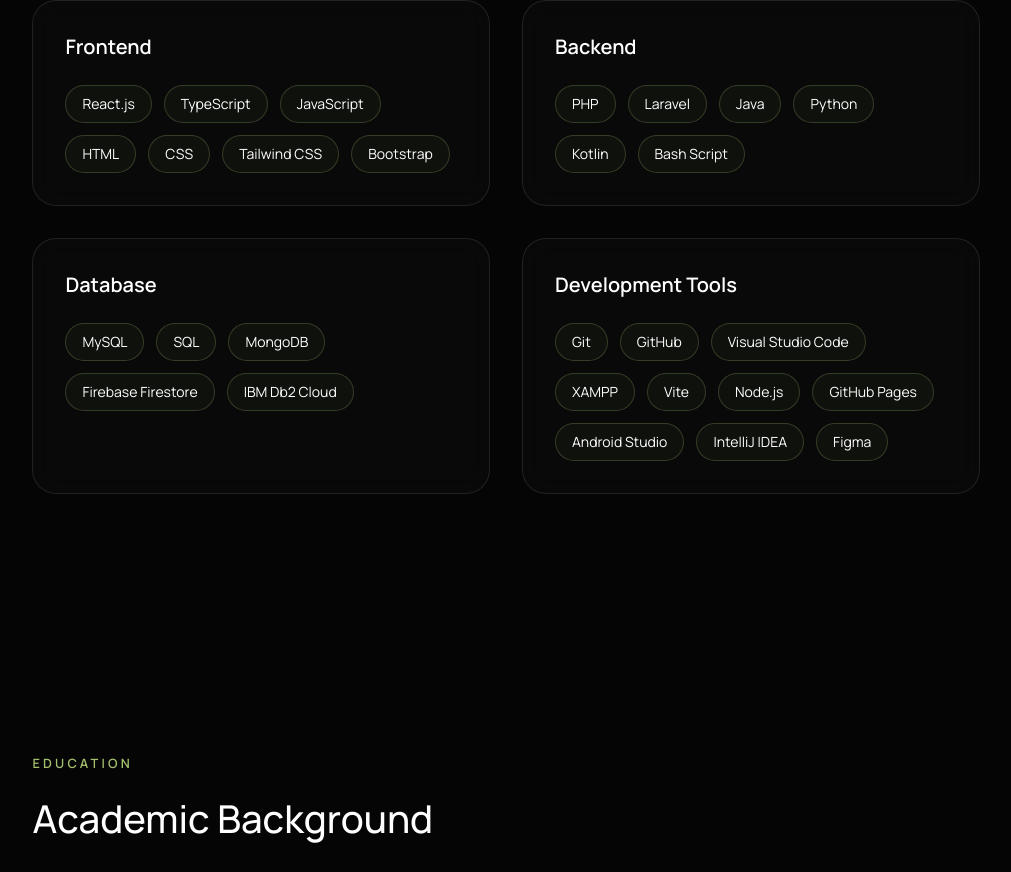
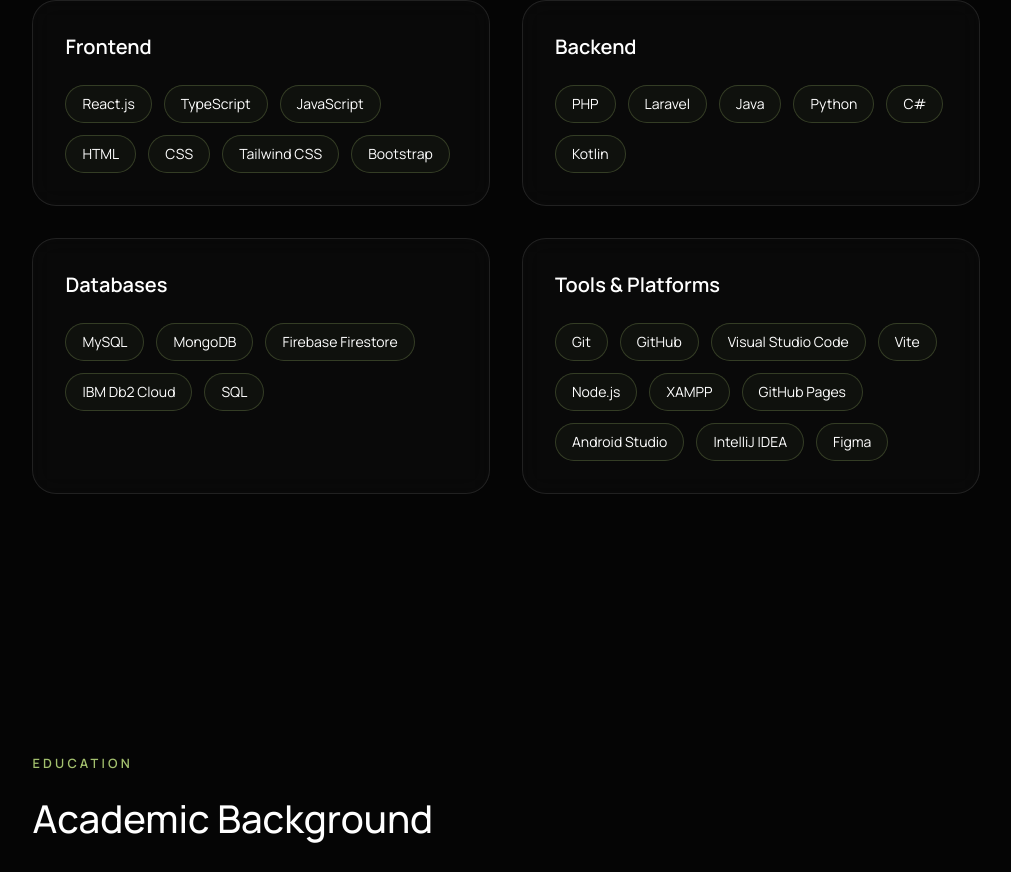
Before and after one commit to aaronnedelacruz/aaronne-dela-cruz-portfolio, a React (Vite) app: page / in a window 1280 px wide. Shown: the part 4131-5003 px from the top of the page, without its empty margins (134-1145 px from the left). Built offline with nearby package versions, Linux system fonts and the light colour scheme.

Commit message:
updated skills list and label changes

```diff
--- a/src/data/portfolio.ts
+++ b/src/data/portfolio.ts
@@ -257,23 +257,36 @@
 
     {
       title: "Backend",
-      items: ["PHP", "Laravel", "Java", "Python", "Kotlin", "Bash Script"],
+      items: [
+        "PHP",
+        "Laravel",
+        "Java",
+        "Python",
+        "C#",
+        "Kotlin",
+      ],
     },
 
     {
-      title: "Database",
-      items: ["MySQL", "SQL", "MongoDB", "Firebase Firestore", "IBM Db2 Cloud"],
+      title: "Databases",
+      items: [
+        "MySQL",
+        "MongoDB",
+        "Firebase Firestore",
+        "IBM Db2 Cloud",
+        "SQL",
+      ],
     },
 
     {
-      title: "Development Tools",
+      title: "Tools & Platforms",
       items: [
         "Git",
         "GitHub",
         "Visual Studio Code",
-        "XAMPP",
         "Vite",
         "Node.js",
+        "XAMPP",
         "GitHub Pages",
         "Android Studio",
         "IntelliJ IDEA",
```
